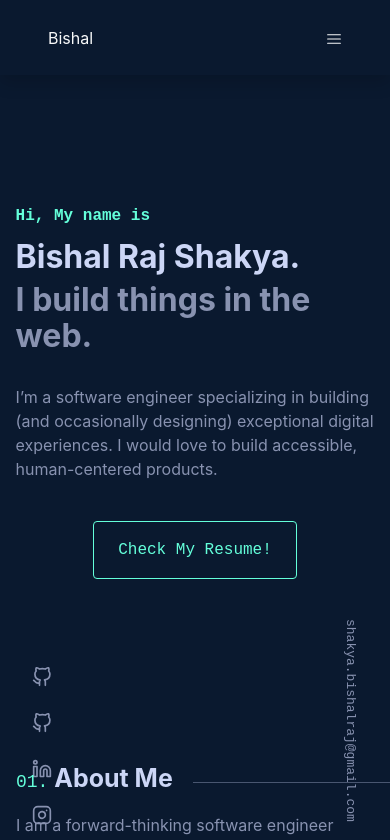
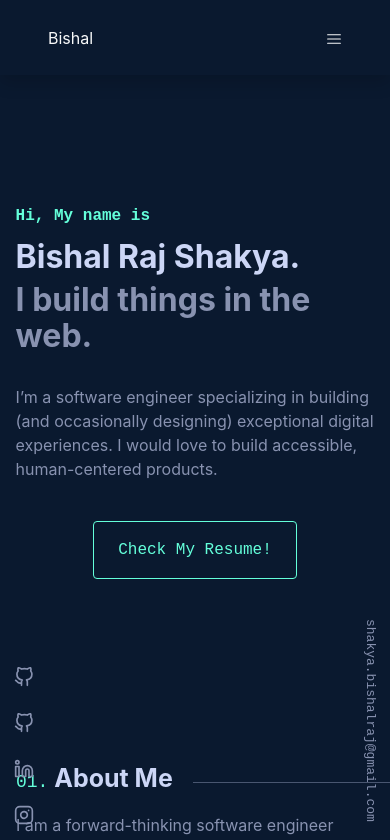
Before and after one commit to BishalRaj/portfolio-2023, a React (Vite) app: page / in a window 390 px wide. Shown: the top 840 px of the page. Built offline with nearby package versions, Linux system fonts and the light colour scheme.

Commit message:
fixed minor design issue and added social links

```diff
--- a/src/components/SideFloatingComponent/SideFloatingLeft.tsx
+++ b/src/components/SideFloatingComponent/SideFloatingLeft.tsx
@@ -3,7 +3,7 @@ import "./style.scss";
 import social from "../../data/social";
 const SideFloatingLeft = () => {
   const socialIcons = social.map((x, key) => (
-    <a href={x?.link} key={key * 13}>
+    <a href={x?.link} target="_blank" key={key * 13}>
       <li className="my-3">{x?.icon}</li>
     </a>
   ));
--- a/src/components/SideFloatingComponent/style.scss
+++ b/src/components/SideFloatingComponent/style.scss
@@ -3,7 +3,7 @@
   position: fixed;
   bottom: 0;
   left: 0;
-
+  z-index: 1;
   ul {
     li {
       list-style: none;
@@ -29,3 +29,12 @@
     font-size: small;
   }
 }
+
+@media only screen and (max-width: 428px) {
+  .floating-right {
+    margin-right: 10px;
+  }
+  .floating-left {
+    left: -1.1rem !important;
+  }
+}
--- a/src/data/social.tsx
+++ b/src/data/social.tsx
@@ -1,19 +1,19 @@
 import { FiGithub, FiInstagram, FiLinkedin } from "react-icons/fi";
 const social = [
   {
-    link: "github",
+    link: "https://github.com/BishalRaj",
     icon: <FiGithub />,
   },
   {
-    link: "github",
+    link: "https://github.com/BishalRaj",
     icon: <FiGithub />,
   },
   {
-    link: "linkedin",
+    link: "https://www.linkedin.com/in/bishal-shakya/",
     icon: <FiLinkedin />,
   },
   {
-    link: "insta",
+    link: "https://www.instagram.com/bishal.shakya.125/",
     icon: <FiInstagram />,
   },
   ,
```
